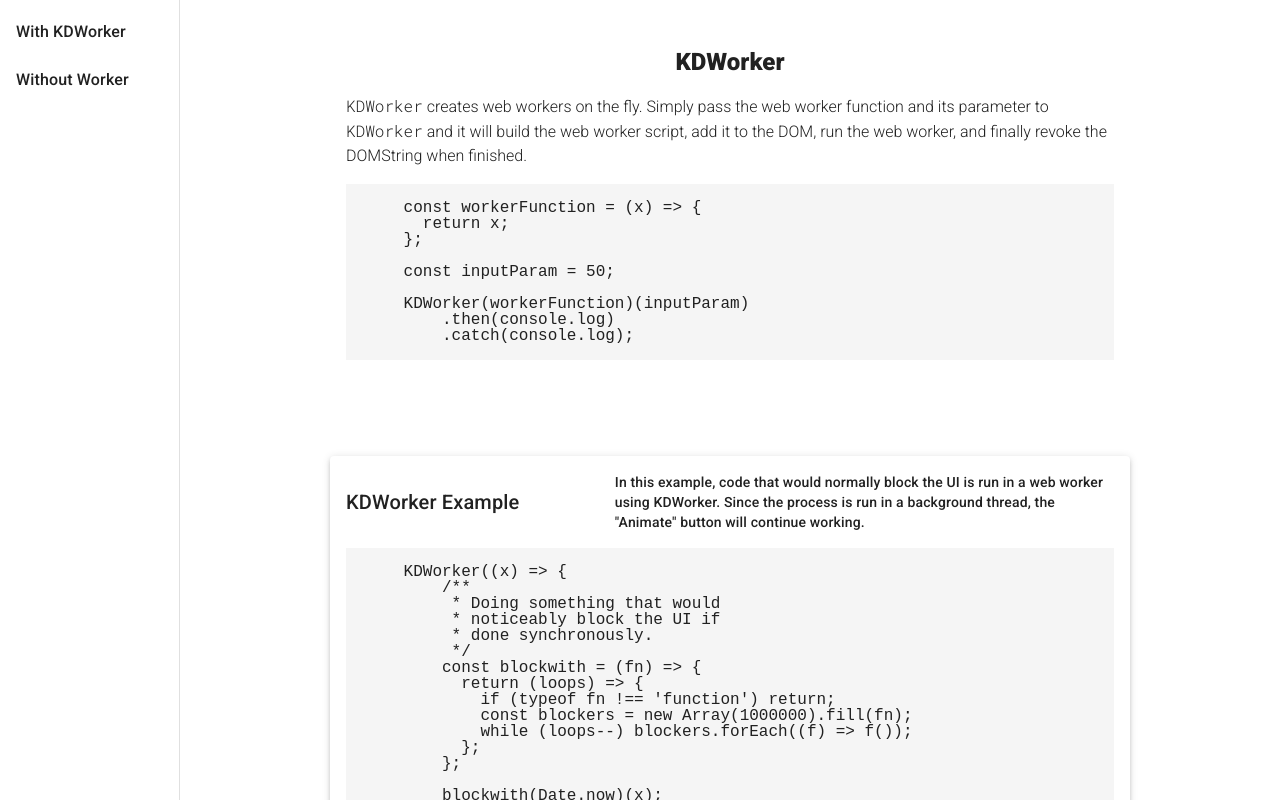
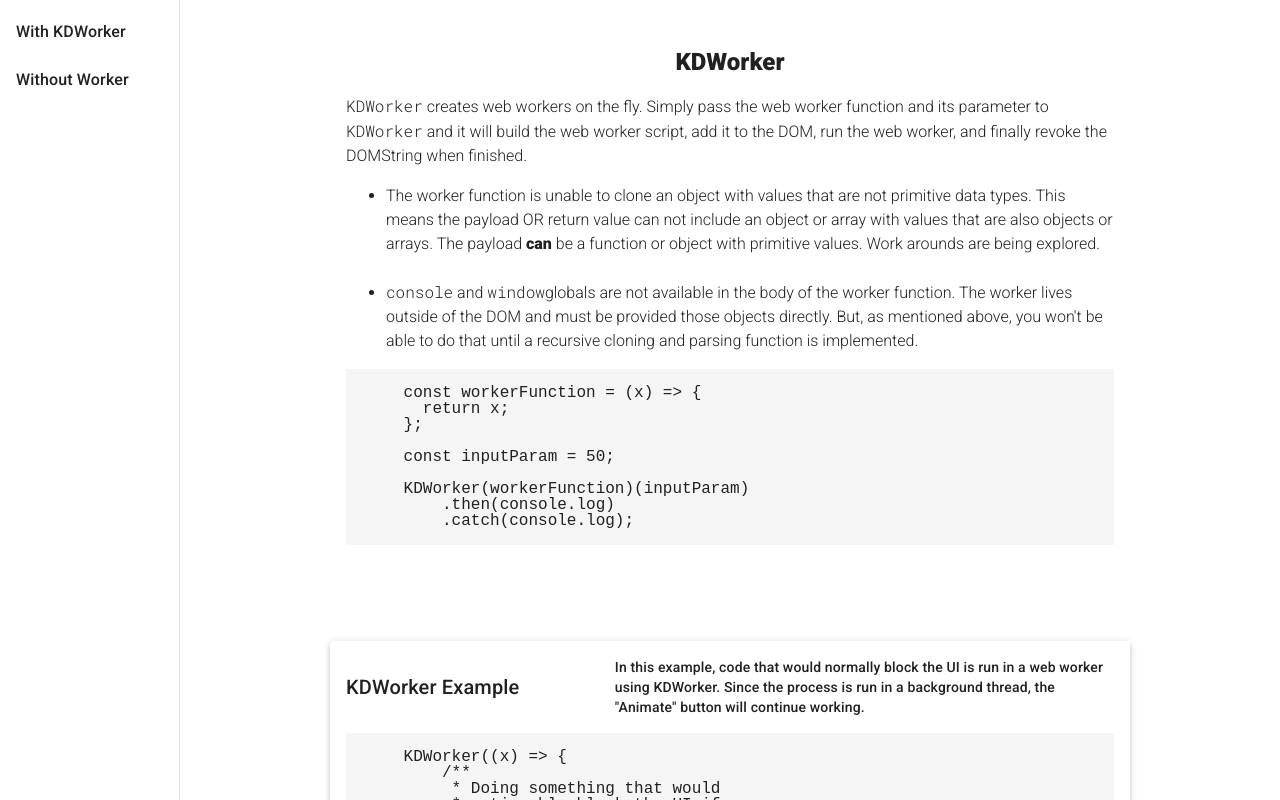
Before and after one commit to justkd/KDWorker, a React app: page / in a window 1280 px wide. Shown: the top 800 px of the page. Built offline with nearby package versions, Linux system fonts and the light colour scheme.

Commit message:
fix cloning params

```diff
--- a/src/client/App.tsx
+++ b/src/client/App.tsx
@@ -135,14 +135,33 @@ export const App = (): React.ReactElement => {
 
   const Description = React.useMemo(() => {
     return (
-      <React.Fragment>
+      <>
         <div className={classes.description}>
           <code>KDWorker</code> creates web workers on the fly. Simply pass the
           web worker function and its parameter to <code>KDWorker</code> and it
           will build the web worker script, add it to the DOM, run the web
           worker, and finally revoke the DOMString when finished.
         </div>
-      </React.Fragment>
+        <div className={classes.description}>
+          <ul>
+            <li>
+              The worker function is unable to clone an object with values that
+              are not primitive data types. This means the payload OR return
+              value can not include an object or array with values that are also
+              objects or arrays. The payload <b>can</b> be a function or object
+              with primitive values. Work arounds are being explored.
+            </li>
+            <br />
+            <li>
+              <code>console</code> and <code>window</code>
+              globals are not available in the body of the worker function. The
+              worker lives outside of the DOM and must be provided those objects
+              directly. But, as mentioned above, you won't be able to do that
+              until a recursive cloning and parsing function is implemented.
+            </li>
+          </ul>
+        </div>
+      </>
     );
   }, [classes.description]);
 
--- a/src/module/KDWorker.js
+++ b/src/module/KDWorker.js
@@ -1,18 +1,18 @@
 /**
  * @file /src/module/KDWorker.js
- * @version 1.1.0
+ * @version 1.1.1
  * @author Cadence Holmes
- * @copyright Cadence Holmes 2020
+ * @copyright Cadence Holmes 2022
  * @license MIT
  * @fileoverview
- * `KDWorker` creates web workers on the fly. Simply pass the web worker function and its parameter to
- * `KDWorker`, and it will build the web worker script, add it to the DOM and run the web worker,
+ * KDWorker creates web workers on the fly. Simply pass the web worker function and its parameter to
+ * KDWorker, and KDWorker will build the web worker script, add it to the DOM and run the web worker,
  * and revoke the DOMString when finished.
  */
 
 /**
- * `KDWorker` creates web workers on the fly. Simply pass the web worker function and its parameter to
- * `KDWorker`, and it will build the web worker script, add it to the DOM and run the web worker,
+ * KDWorker creates web workers on the fly. Simply pass the web worker function and its parameter to
+ * KDWorker, and KDWorker will build the web worker script, add it to the DOM and run the web worker,
  * and revoke the DOMString when finished.
  * @param fn - This should be a web worker friendly function intended to be run on the web worker.
  * @example
@@ -26,7 +26,7 @@
  */
 export const KDWorker = (fn) => {
   /**
-   * `KDWorker` returns an async function which in turn returns a promise that resolves on worker completion.
+   * KDWorker returns an async function which in turn returns a promise that resolves on worker completion.
    * @param params - This should be the parameters that would be passed to the web worker function.
    */
   return async (params) => {
@@ -49,7 +49,8 @@ export const KDWorker = (fn) => {
         });
       };
       onmessage = function (e) {
-        const res = parseClone(e.data.fn)(e.data.params);
+        const _params = parseClone(e.data.params);
+        const res = parseClone(e.data.fn)(_params);
         postMessage(res, null);
       };
     };
@@ -74,7 +75,7 @@ export const KDWorker = (fn) => {
     };
     w.postMessage({
       fn: cloneFn(fn),
-      params: params,
+      params: cloneFn(params),
     });
     return await new Promise((resolve, reject) => {
       w.onmessage = (e) => resolve(e.data);
```
Also changed, not shown: package.json (+7 -5 lines), src/module/dev/KDWorker.ts (+11 -9 lines), license.txt, src/dist/KDWorker.bundle.js, 1 other file (tests, documents, lock files or other folders).
